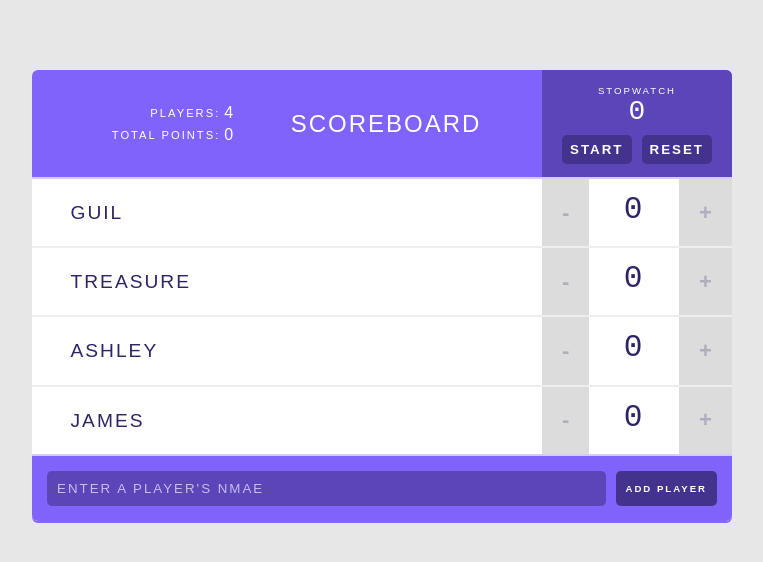
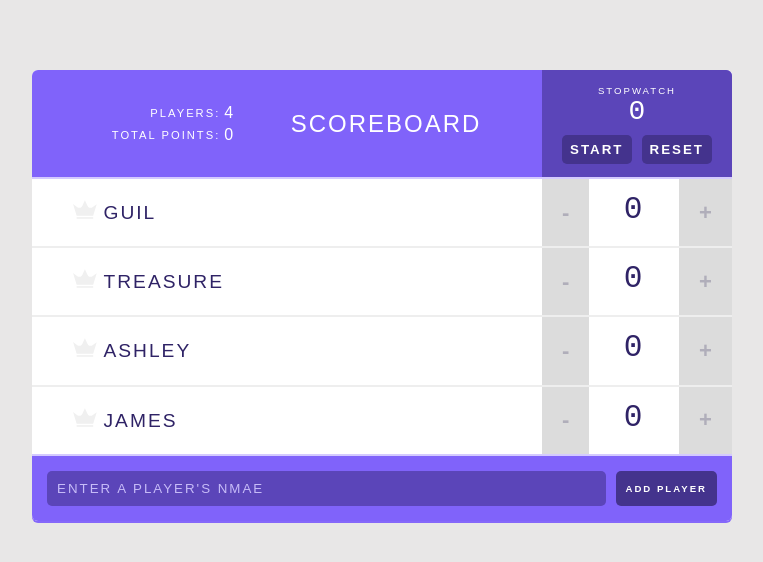
Before and after one commit to cpclark360/example1, a React (Create React App) app: page / in a window 1280 px wide. Shown: the top 562 px of the page, without its empty margins (258-1021 px from the left). Built offline with nearby package versions, Linux system fonts and the light colour scheme.

Commit message:
example completed

```diff
--- a/src/App.js
+++ b/src/App.js
@@ -120,7 +120,24 @@
     });
   }
 
+  // gets the highest player score
+  getHighScore = () => {
+    const scores = this.state.players.map( p => p.score );
+    const highScore = Math.max(...scores);
+    if (highScore) {
+      return highScore;
+    }
+    return null;
+  }
+
+
+
+
+
+
   render() {
+    const highScore = this.getHighScore();
+
     return (
       <div className="scoreboard">
         <Header
@@ -138,6 +155,7 @@
             key={player.id.toString()}
             changeScore={this.HandleScoreChange}
             removePlayer={this.handleRemovePlayer}
+            isHighScore={highScore === player.score} // is player 'score' prop equal to the high score
           />
         )}
 
--- a/src/components/Player.js
+++ b/src/components/Player.js
@@ -1,6 +1,7 @@
 import React, { PureComponent } from 'react';
 import PropTypes from 'prop-types';
 import Counter from './Counter';
+import Icon from './icon';
 
 // Creating a React stateless component called 'Player'
 // extend 'PureComponent' only re-renders the portion of that changes to save resources.
@@ -24,13 +25,16 @@
       id,
       score,
       index,
-      changeScore
+      changeScore,
+      isHighScore
     } = this.props;
 
     return(
     <div className="player">
       <span className="player-name">
         <button className="remove-player" onClick={ () => removePlayer(id)}>✖</button>
+
+      <Icon isHighScore={isHighScore} />
         { name }
       </span>
 
--- /dev/null
+++ b/src/components/icon.js
@@ -0,0 +1,15 @@
+import React from 'react';
+import PropTypes from "prop-types";
+
+const Icon = (props) => (
+    <svg viewBox="0 0 44 35" className={ props.isHighScore ? 'is-high-score' : null }>
+        <path d="M26.7616 10.6207L21.8192 0L16.9973 10.5603C15.3699 14.1207 10.9096 15.2672 7.77534 12.9741L0 7.24138L6.56986 28.8448H37.0685L43.5781 7.72414L35.7425 13.0948C32.6685 15.2672 28.3288 14.0603 26.7616 10.6207Z" transform="translate(0 0.301727)" />
+        <rect width="30.4986" height="3.07759" transform="translate(6.56987 31.5603)" />
+    </svg>
+);
+
+Icon.propTypes = {
+    isHighScore: PropTypes.bool
+};
+
+export default Icon;
```
